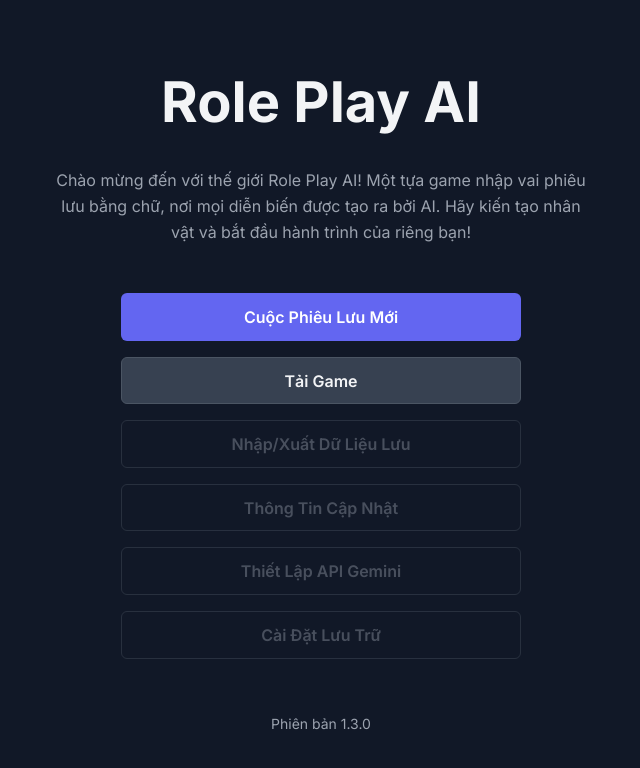
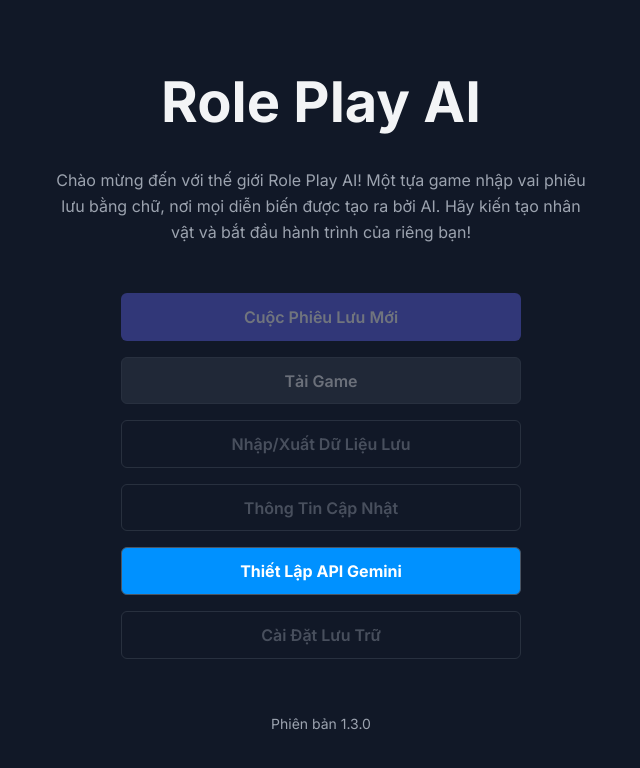
Before and after one commit to khanfaun/role-play-ai, a React (Vite) app: page / in a window 1280 px wide. Shown: the top 768 px of the page, without its empty margins (319-959 px from the left). Built offline with nearby package versions, Linux system fonts and the light colour scheme.

Commit message:
Update AppUI.tsx

```diff
--- a/src/AppUI.tsx
+++ b/src/AppUI.tsx
@@ -1,4 +1,4 @@
-import React, { ChangeEvent } from 'react';
+import React, { useState, ChangeEvent } from 'react';
 import { GameState, GameScreen, ViewState, TooltipState, Item, EquipmentSlot, GameSetupData, EntityType, Quest, StorySummaryEntry, Location } from './types';
 import { SetupScreen } from './components/SetupScreen';
 import GameScreenComponent from './components/GameScreen';
@@ -9,13 +9,36 @@ import NewQuestModal from './components/modals/NewQuestModal';
 
 // Main Menu Component
 interface MainMenuScreenProps {
+  userApiKey: string;
+  onSaveUserApiKey: (key: string) => void;
   onNewGame: () => void;
   onLoadGame: (event: ChangeEvent<HTMLInputElement>) => void;
 }
 
-const MainMenuScreen: React.FC<MainMenuScreenProps> = ({ onNewGame, onLoadGame }) => {
+const MainMenuScreen: React.FC<MainMenuScreenProps> = ({
+  userApiKey,
+  onSaveUserApiKey,
+  onNewGame,
+  onLoadGame,
+}) => {
+  const [showApiKeyInput, setShowApiKeyInput] = useState(false);
+  const [inputKey, setInputKey] = useState(userApiKey || '');
+
   const handleLoadClick = () => {
-        document.getElementById('load-game-input')?.click();
+    const fileInput = document.getElementById('load-game-input') as HTMLInputElement | null;
+    if (fileInput) fileInput.click();
+  };
+
+  const hasApiKey = userApiKey.trim() !== '';
+
+  const handleSaveKey = () => {
+    onSaveUserApiKey(inputKey.trim());
+    setShowApiKeyInput(false);
+  };
+
+  const handleOpenInput = () => {
+    setInputKey(userApiKey || '');
+    setShowApiKeyInput(true);
   };
 
   return (
@@ -26,8 +49,20 @@ const MainMenuScreen: React.FC<MainMenuScreenProps> = ({ onNewGame, onLoadGame }
           Chào mừng đến với thế giới Role Play AI! Một tựa game nhập vai phiêu lưu bằng chữ, nơi mọi diễn biến được tạo ra bởi AI. Hãy kiến tạo nhân vật và bắt đầu hành trình của riêng bạn!
         </p>
         <div className="main-menu-actions">
-                    <button className="main-menu-button primary" onClick={onNewGame}>Cuộc Phiêu Lưu Mới</button>
-                    <button className="main-menu-button secondary" onClick={handleLoadClick}>Tải Game</button>
+          <button
+            className="main-menu-button primary"
+            onClick={onNewGame}
+            disabled={!hasApiKey}
+          >
+            Cuộc Phiêu Lưu Mới
+          </button>
+          <button
+            className="main-menu-button secondary"
+            onClick={handleLoadClick}
+            disabled={!hasApiKey}
+          >
+            Tải Game
+          </button>
           <input
             type="file"
             id="load-game-input"
@@ -35,11 +70,79 @@ const MainMenuScreen: React.FC<MainMenuScreenProps> = ({ onNewGame, onLoadGame }
             onChange={onLoadGame}
             accept=".json"
           />
-                    <button className="main-menu-button tertiary" disabled>Nhập/Xuất Dữ Liệu Lưu</button>
-                    <button className="main-menu-button tertiary" disabled>Thông Tin Cập Nhật</button>
-                    <button className="main-menu-button tertiary" disabled>Thiết Lập API Gemini</button>
-                    <button className="main-menu-button tertiary" disabled>Cài Đặt Lưu Trữ</button>
+          <button className="main-menu-button tertiary" disabled>
+            Nhập/Xuất Dữ Liệu Lưu
+          </button>
+          <button className="main-menu-button tertiary" disabled>
+            Thông Tin Cập Nhật
+          </button>
+          <button
+            className="main-menu-button tertiary"
+            onClick={handleOpenInput}
+            style={{ fontWeight: 'bold', background: '#0091ff', color: '#fff' }}
+          >
+            Thiết Lập API Gemini
+          </button>
+          <button className="main-menu-button tertiary" disabled>
+            Cài Đặt Lưu Trữ
+          </button>
         </div>
+        {showApiKeyInput && (
+          <div
+            className="api-key-input-container"
+            style={{
+              marginTop: '1rem',
+              padding: 12,
+              background: '#e9f6ff',
+              borderRadius: 8,
+              textAlign: 'center',
+            }}
+          >
+            <input
+              type="text"
+              placeholder="Nhập API Key của bạn"
+              value={inputKey}
+              onChange={e => setInputKey(e.target.value)}
+              style={{ width: 300, padding: 8, fontSize: '1rem' }}
+              autoFocus
+            />
+            <div style={{ marginTop: 8 }}>
+              <button
+                onClick={handleSaveKey}
+                style={{
+                  marginRight: 8,
+                  background: '#0091ff',
+                  color: '#fff',
+                  padding: '6px 16px',
+                  borderRadius: 4,
+                  fontWeight: 600,
+                  border: 'none',
+                  cursor: 'pointer',
+                }}
+                disabled={inputKey.trim() === ''}
+              >
+                Lưu
+              </button>
+              <button
+                onClick={() => setShowApiKeyInput(false)}
+                style={{
+                  padding: '6px 16px',
+                  borderRadius: 4,
+                  border: '1px solid #bbb',
+                  background: '#fff',
+                  color: '#555',
+                  fontWeight: 500,
+                  cursor: 'pointer',
+                }}
+              >
+                Đóng
+              </button>
+            </div>
+            <div style={{ fontSize: 13, color: '#666', marginTop: 10 }}>
+              API key sẽ được lưu trên trình duyệt của bạn và gửi lên server mỗi lần gọi AI.
+            </div>
+          </div>
+        )}
         <p className="main-menu-version">Phiên bản 1.3.0</p>
       </div>
     </div>
@@ -85,6 +188,8 @@ interface AppUIProps {
   onDeleteLocation: (locationId: number) => void;
   hasStoryStarted: boolean;
   onStartStory: () => void;
+  userApiKey: string;
+  onSaveUserApiKey: (key: string) => void;
 }
 
 const AppUI: React.FC<AppUIProps> = ({
@@ -125,9 +230,10 @@ const AppUI: React.FC<AppUIProps> = ({
   onUpdateLocation,
   onDeleteLocation,
   hasStoryStarted,
-    onStartStory
+  onStartStory,
+  userApiKey,
+  onSaveUserApiKey
 }) => {
-
   const renderPopup = () => (
     <Modal
       isOpen={!!popupMessage}
@@ -169,16 +275,31 @@ const AppUI: React.FC<AppUIProps> = ({
 
   const renderCurrentScreen = () => {
     if (currentScreen === GameScreen.MainMenu) {
-            return <MainMenuScreen onNewGame={onNewGame} onLoadGame={onLoadGame} />;
+      return (
+        <MainMenuScreen
+          userApiKey={userApiKey}
+          onSaveUserApiKey={onSaveUserApiKey}
+          onNewGame={onNewGame}
+          onLoadGame={onLoadGame}
+        />
+      );
     }
 
     if (currentScreen === GameScreen.Setup) {
-            return <SetupScreen onGameStart={onGameStart} isLoading={isLoading} onExitToMenu={onExitToMenu} onShowPopup={onShowPopup} />;
+      return (
+        <SetupScreen
+          onGameStart={onGameStart}
+          isLoading={isLoading}
+          onExitToMenu={onExitToMenu}
+          onShowPopup={onShowPopup}
+        />
+      );
     }
 
     if (gameState) {
       const unacceptedQuestsCount = gameState.quests.filter(q => q.status === 'Chưa nhận').length;
-            return <GameScreenComponent
+      return (
+        <GameScreenComponent
           gameState={gameState}
           onPlayerAction={onPlayerAction}
           isLoading={isLoading}
@@ -203,7 +324,8 @@ const AppUI: React.FC<AppUIProps> = ({
           onDeleteLocation={onDeleteLocation}
           hasStoryStarted={hasStoryStarted}
           onStartStory={onStartStory}
-                    />;
+        />
+      );
     }
 
     return (
```
Lines whose indentation alone changed are shown as unchanged.
